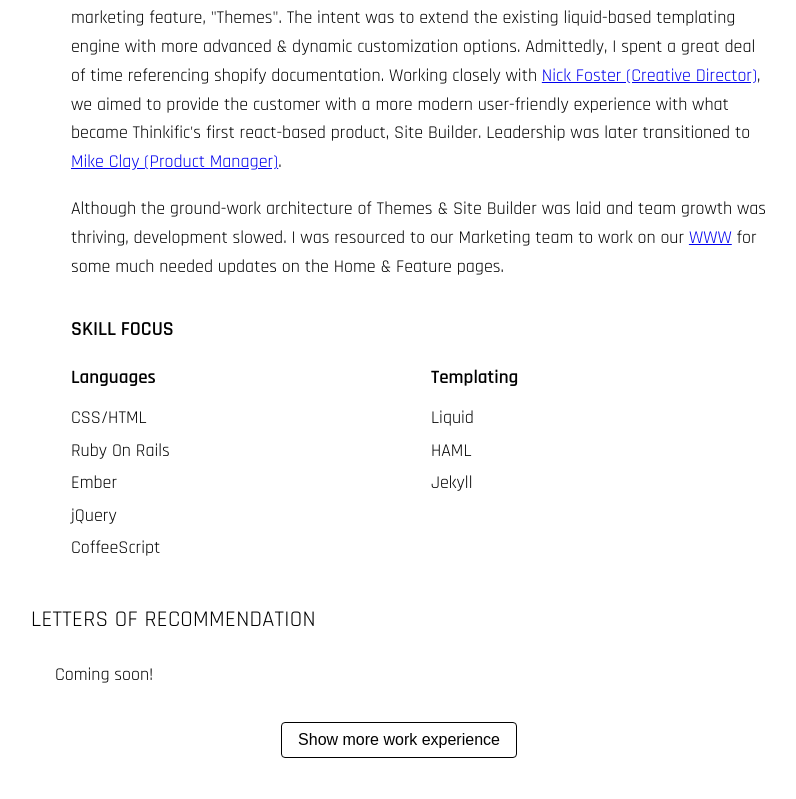
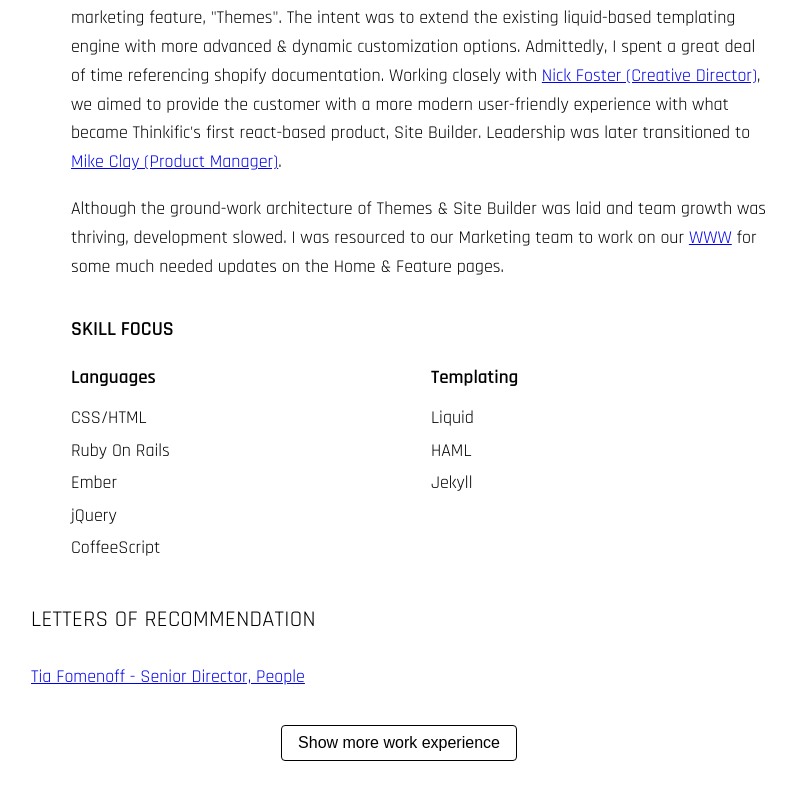
Before and after one commit to j0ntsang/j0ntsang.github.io, a React (Create React App) app: page / in a window 1280 px wide. Shown: the part 3551-4350 px from the top of the page, without its empty margins (241-1037 px from the left). Built offline with nearby package versions, Linux system fonts and the light colour scheme.

Commit message:
feat(resume): add first letter of recommendation

```diff
--- a/src/organisms/Resume/Resume.tsx
+++ b/src/organisms/Resume/Resume.tsx
@@ -390,7 +390,13 @@ export const Resume: React.VFC = () => {
         </RoleDetails>
       </Company>
       <SectionHeading>Letters of Recommendation</SectionHeading>
-      <RoleDescription>Coming soon!</RoleDescription>
+      <a
+        href="https://jontsang.ca/letter-of-recommendation-tia-fomenoff.pdf"
+        target="_blank"
+        rel="noreferrer"
+      >
+        Tia Fomenoff - Senior Director, People
+      </a>
       <TogglePreviousWork
         handleClick={() => setShowPreviousWork(!showPreviousWork)}
       >
```
Also changed, not shown: 1 other file (tests, documents, lock files or other folders).
